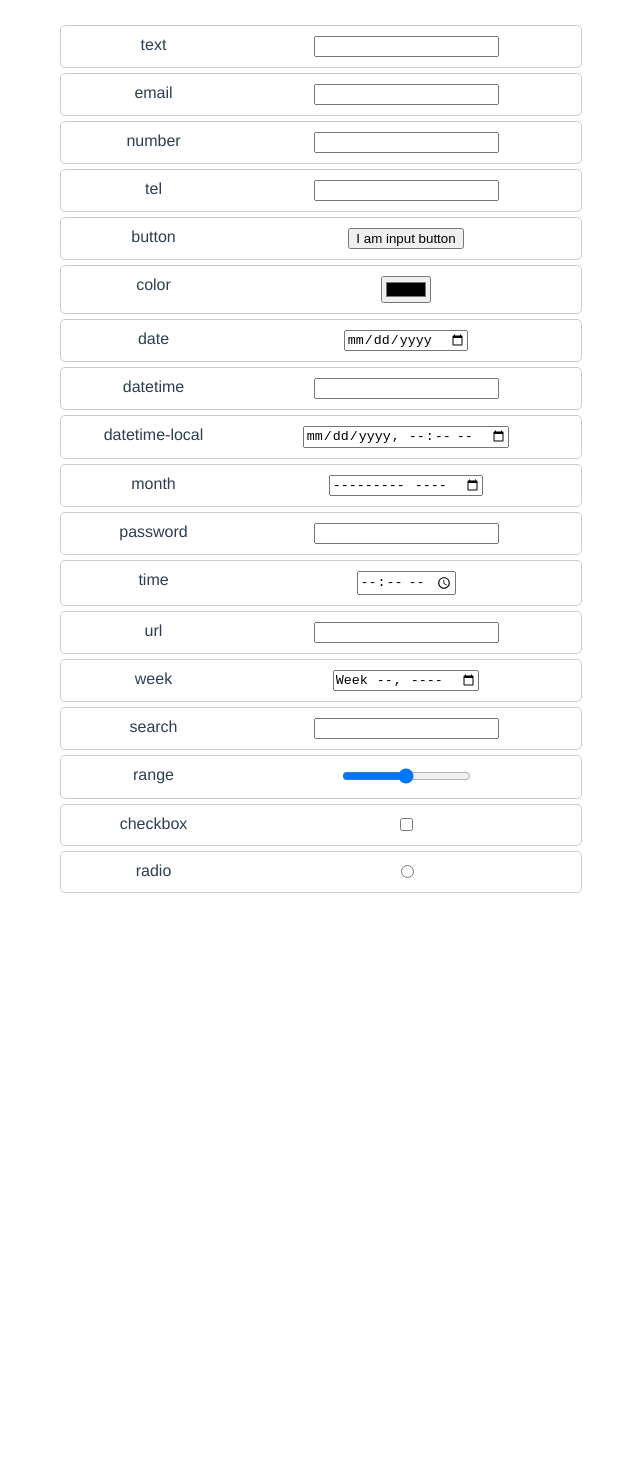
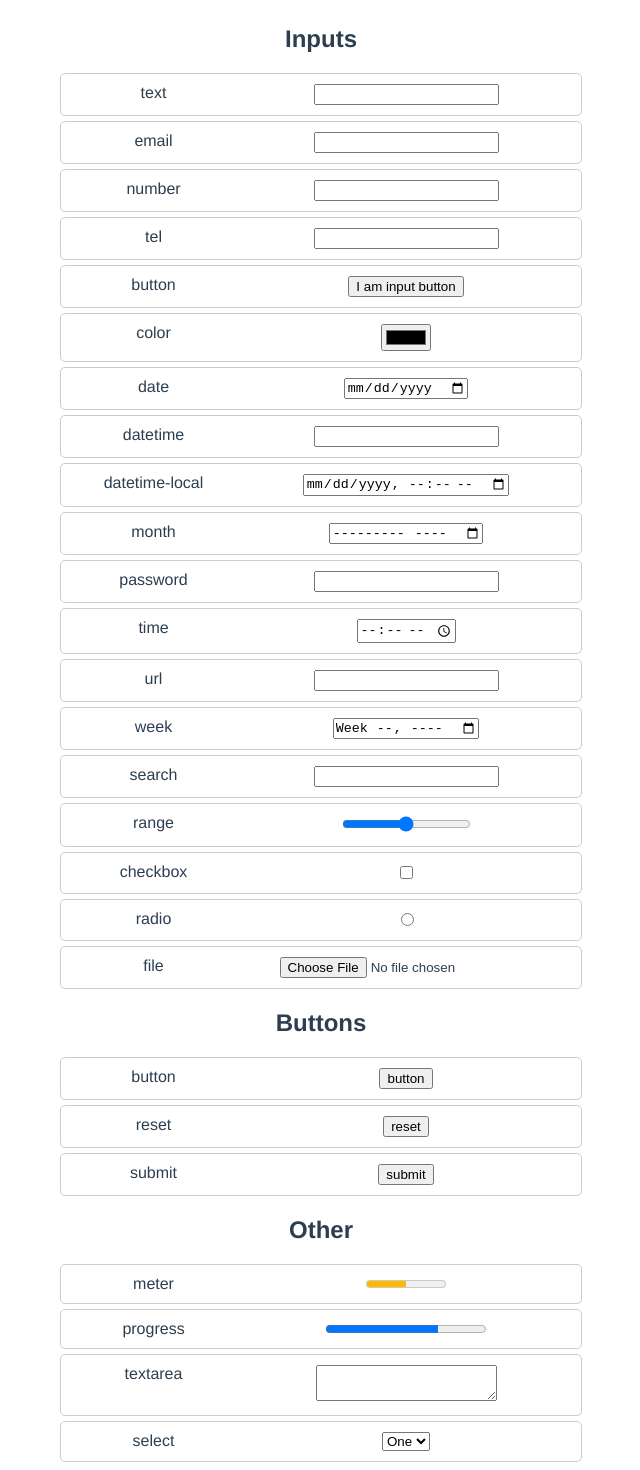
Before and after one commit to swape/inputStyler, a Vue app: page / in a window 1280 px wide. Shown: the part 35-1505 px from the top of the page, without its empty margins (319-959 px from the left). Before the commit the page ends 936 px from the top, so only its background shows below. Built offline with nearby package versions, Linux system fonts and the light colour scheme.

Commit message:
adding more inputs and form elements

```diff
--- a/src/components/Inputs.vue
+++ b/src/components/Inputs.vue
@@ -1,41 +1,151 @@
 <template>
   <div class="container">
-    <div><div>text</div><div><input type="text"></div></div>
-    <div><div>email</div><div><input type="email"></div></div>
-    <div><div>number</div><div><input type="number"></div></div>
-    <div><div>tel</div><div><input type="tel"></div></div>
-    <div><div>button</div><div><input type="button" value="I am input button"></div></div>
-    <div><div>color</div><div><input type="color"></div></div>
-    <div><div>date</div><div><input type="date"></div></div>
-    <div><div>datetime</div><div><input type="datetime"></div></div>
-    <div><div>datetime-local</div><div><input type="datetime-local"></div></div>
-    <div><div>month</div><div><input type="month"></div></div>
-    <div><div>password</div><div><input type="password"></div></div>
-    <div><div>time</div><div><input type="time"></div></div>
-    <div><div>url</div><div><input type="url"></div></div>
-    <div><div>week</div><div><input type="week"></div></div>
-    <div><div>search</div><div><input type="search"></div></div>
+    <h2>Inputs</h2>
+    <div>
+      <div>text</div>
+      <div><input type="text" /></div>
+    </div>
+    <div>
+      <div>email</div>
+      <div><input type="email" /></div>
+    </div>
+    <div>
+      <div>number</div>
+      <div><input type="number" /></div>
+    </div>
+    <div>
+      <div>tel</div>
+      <div><input type="tel" /></div>
+    </div>
+    <div>
+      <div>button</div>
+      <div><input type="button" value="I am input button" /></div>
+    </div>
+    <div>
+      <div>color</div>
+      <div><input type="color" /></div>
+    </div>
+    <div>
+      <div>date</div>
+      <div><input type="date" /></div>
+    </div>
+    <div>
+      <div>datetime</div>
+      <div><input type="datetime" /></div>
+    </div>
+    <div>
+      <div>datetime-local</div>
+      <div><input type="datetime-local" /></div>
+    </div>
+    <div>
+      <div>month</div>
+      <div><input type="month" /></div>
+    </div>
+    <div>
+      <div>password</div>
+      <div><input type="password" /></div>
+    </div>
+    <div>
+      <div>time</div>
+      <div><input type="time" /></div>
+    </div>
+    <div>
+      <div>url</div>
+      <div><input type="url" /></div>
+    </div>
+    <div>
+      <div>week</div>
+      <div><input type="week" /></div>
+    </div>
+    <div>
+      <div>search</div>
+      <div><input type="search" /></div>
+    </div>
 
-    <div><div>range</div><div><input type="range"></div></div>
-    <div><div>checkbox</div><div><input type="checkbox"></div></div>
-    <div><div>radio</div><div><input type="radio"></div></div>
+    <div>
+      <div>range</div>
+      <div><input type="range" /></div>
+    </div>
+    <div>
+      <div>checkbox</div>
+      <div><input type="checkbox" /></div>
+    </div>
+    <div>
+      <div>radio</div>
+      <div><input type="radio" /></div>
+    </div>
+    <div>
+      <div>file</div>
+      <div><input type="file" /></div>
+    </div>
+    <h2>Buttons</h2>
+    <div>
+      <div>button</div>
+      <div><button type="button">button</button></div>
+    </div>
+    <div>
+      <div>reset</div>
+      <div><button type="reset">reset</button></div>
+    </div>
+    <div>
+      <div>submit</div>
+      <div><button type="submit">submit</button></div>
+    </div>
+    <h2>Other</h2>
+    <div>
+      <div>meter</div>
+      <div>
+        <meter
+          id="fuel"
+          min="0"
+          max="100"
+          low="33"
+          high="66"
+          optimum="80"
+          value="50"
+        >
+        </meter>
+      </div>
+    </div>
+
+    <div>
+      <div>progress</div>
+      <div>
+        <progress id="file" max="100" value="70"> 70% </progress>
+      </div>
+    </div>
+
+    <div>
+      <div>textarea</div>
+      <div>
+        <textarea></textarea>
+      </div>
+    </div>
+
+    <div>
+      <div>select</div>
+      <div>
+        <select>
+          <option>One</option>
+          <option>Two</option>
+
+          <optgroup label="letters">
+            <option>A</option>
+            <option>B</option>
+            <option>C</option>
+          </optgroup>
+        </select>
+      </div>
+    </div>
   </div>
 </template>
 <script>
 export default {
-  name: 'Inputs',
-  components: {},
-  props: [],
-  data() {
-    return {};
-  },
-  computed: {},
-  created() {},
-  methods: {}
+  name: 'Inputs'
 };
 </script>
 <style scoped>
-  .container > div{
+.container > div {
   display: grid;
   grid-template: auto/ 1fr 2fr;
   grid-gap: 5px;
```
Lines whose indentation alone changed are shown as unchanged.
